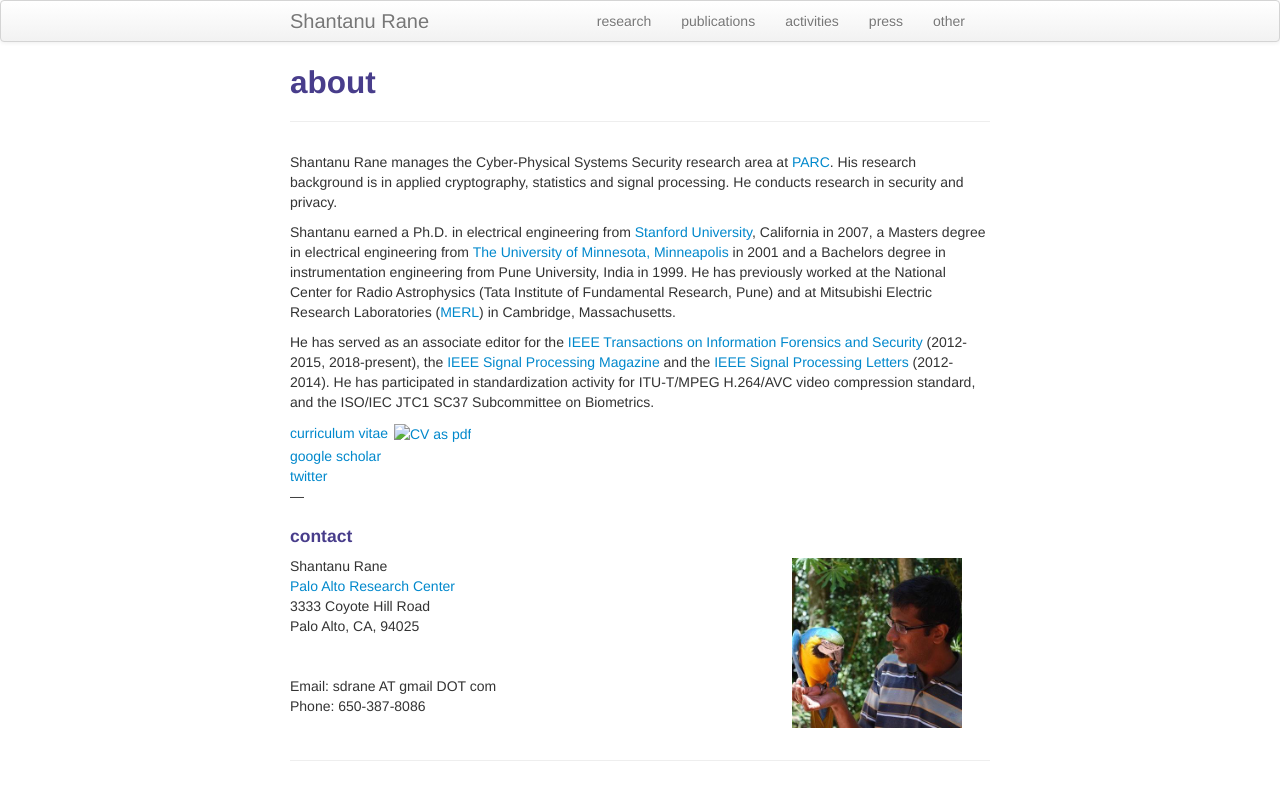
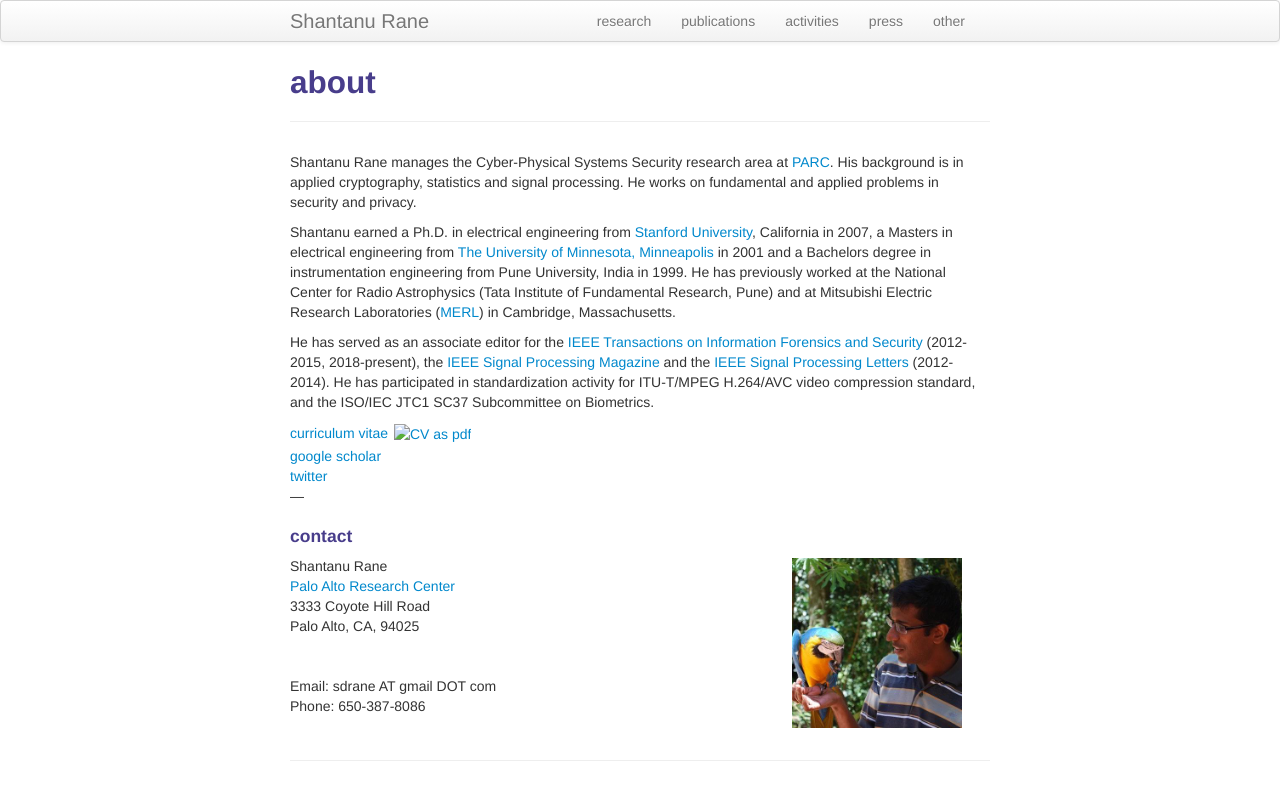
Before and after one commit to shantanudrane/shantanudrane.github.io, a Jekyll site: the page built from index.md, in a window 1280 px wide. Shown: the top 800 px of the page. Built offline with Jekyll 4.4.1, drawn with Linux system fonts in a browser that asks for light colours.

Commit message:
Rephrased bio.

```diff
--- a/index.md
+++ b/index.md
@@ -5,11 +5,12 @@ description: Shantanu Rane is a researcher in security and privacy at the Palo A
 ---
 
 Shantanu Rane manages the Cyber-Physical Systems Security research area at
-[PARC](https://www.parc.com). His research background is in applied cryptography,
-statistics and signal processing. He conducts research in security and privacy.
+[PARC](https://www.parc.com). His background is in applied cryptography,
+statistics and signal processing. He works on fundamental and
+applied problems in security and privacy.
 
 Shantanu earned a Ph.D. in electrical engineering from [Stanford
-University](https://www.stanford.edu), California in 2007, a Masters degree in
+University](https://www.stanford.edu), California in 2007, a Masters in
 electrical engineering from
 [The University of Minnesota, Minneapolis](https://www.umn.edu) in 2001 and a
 Bachelors degree in instrumentation engineering from Pune University, India in 1999.
```
